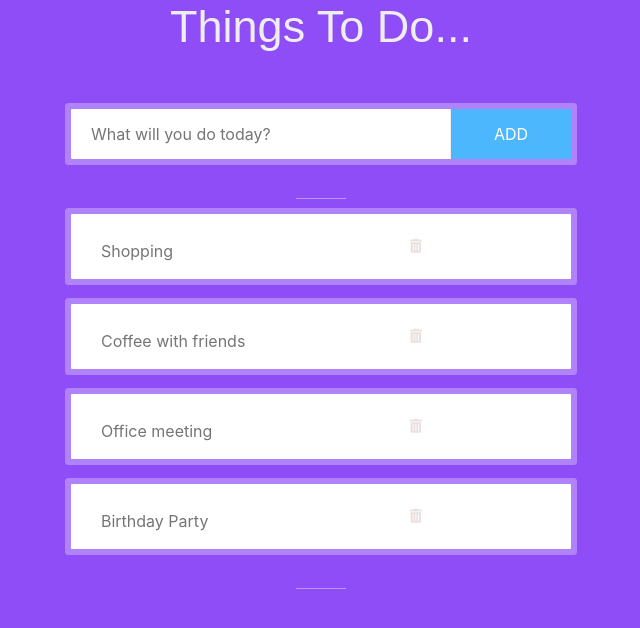
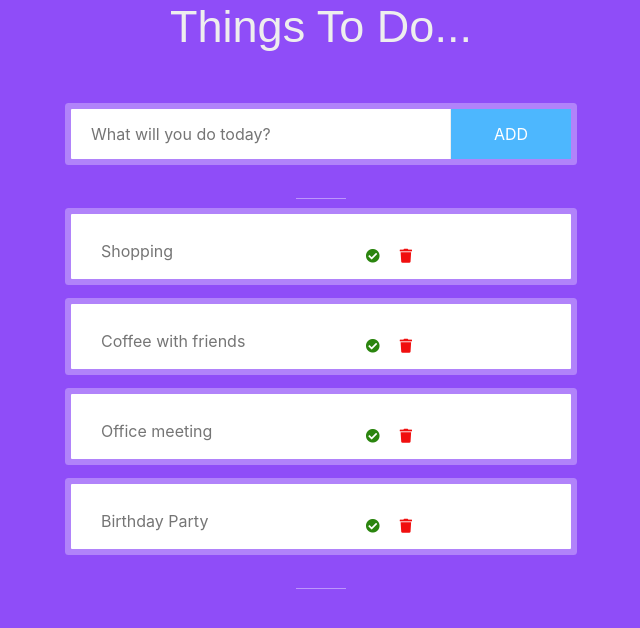
Before and after one commit to DeeAnnEye/python-django-todo, a Django app: page /todo/tasks/ in a window 1280 px wide. Shown: the top 628 px of the page, without its empty margins (319-959 px from the left). Run offline with Django 3.2, Linux system fonts and the light colour scheme; data comes from the database, SQL or seed files in the repository; some libraries are stand-ins or nearby versions.

Commit message:
Add delete and check icons

```diff
--- a/todo/static/css/style.css
+++ b/todo/static/css/style.css
@@ -1,5 +1,5 @@
 body {
-    background-color: #8f4df8
+  background-color: #8f4df8;
 }
 
 .main-todo-input {
@@ -7,7 +7,7 @@ body {
   padding: 0 120px 0 0;
   border-radius: 1px;
   margin-top: 200px;
-    box-shadow: 0px 0px 0px 6px rgba(255, 255, 255, 0.3)
+  box-shadow: 0px 0px 0px 6px rgba(255, 255, 255, 0.3);
 }
 
 .fl-wrap {
@@ -18,14 +18,14 @@ body {
 }
 
 .main-todo-input:before {
-    content: '';
+  content: "";
   position: absolute;
   bottom: -40px;
   width: 50px;
   height: 1px;
   background: rgba(255, 255, 255, 0.41);
   left: 50%;
-    margin-left: -25px
+  margin-left: -25px;
 }
 
 .main-todo-input-item {
@@ -34,11 +34,11 @@ body {
   box-sizing: border-box;
   border-right: 1px solid #eee;
   height: 50px;
-    position: relative
+  position: relative;
 }
 
 .main-todo-input-item input:first-child {
-    border-radius: 100%
+  border-radius: 100%;
 }
 
 .main-todo-input-item input {
@@ -46,11 +46,11 @@ body {
   border: none;
   width: 100%;
   height: 50px;
-    padding-left: 20px
+  padding-left: 20px;
 }
 
 .main-search-button {
-    background: #4DB7FE
+  background: #4db7fe;
 }
 
 .main-search-button {
@@ -63,17 +63,27 @@ body {
   border: none;
   border-top-right-radius: 0px;
   border-bottom-right-radius: 0px;
-    cursor: pointer
+  cursor: pointer;
 }
 
 .main-todo-input-wrap {
   max-width: 500px;
   margin: 30px auto;
-    position: relative
+  position: relative;
+}
+
+i {
+  padding: 10px;
+  border-radius: 30%;
+}
+
+i:hover {
+  background-color: rgb(184, 184, 184);
+  size: 25px;
 }
 
 :focus {
-    outline: 0
+  outline: 0;
 }
 
 @media only screen and (max-width: 768px) {
@@ -81,7 +91,7 @@ body {
     background: rgba(255, 255, 255, 0.2);
     padding: 14px 20px 10px;
     border-radius: 10px;
-        box-shadow: 0px 0px 0px 10px rgba(255, 255, 255, 0.0)
+    box-shadow: 0px 0px 0px 10px rgba(255, 255, 255, 0);
   }
 
   .main-todo-input-item {
@@ -89,28 +99,32 @@ body {
     border: 1px solid #eee;
     height: 50px;
     border: none;
-        margin-bottom: 10px
+    margin-bottom: 10px;
   }
 
   .main-todo-input-item input {
     border-radius: 6px !important;
-        background: #fff
+    background: #fff;
   }
 
   .main-search-button {
     position: relative;
     float: left;
     width: 100%;
-        border-radius: 6px
+    border-radius: 6px;
   }
 }
 
 .remove {
   float: right;
-    color: #ebe0e0 !important;
+  color: #f00f0f !important;
   font-size: 14px;
 }
-
+.taskcheck {
+  float: right;
+  color: #2b850f !important;
+  font-size: 14px;
+}
 #list-items {
   padding-left: 20px;
   /* padding-top: 15px */
@@ -119,21 +133,21 @@ body {
 ul {
   padding: 0;
   text-align: left;
-    list-style: none
+  list-style: none;
 }
 
 .todo-text {
   color: #757575;
-    margin-left: 10px
+  margin-left: 10px;
 }
 
 .strike {
-    color: blue
+  color: blue;
 }
 
 .todo-listing {
   padding: 0px 29px 0 0;
-    margin-top: 25px !important
+  margin-top: 25px !important;
 }
 
 h2 {
--- a/todo/templates/todo/tasks.html
+++ b/todo/templates/todo/tasks.html
@@ -43,7 +43,9 @@
         <div class="main-todo-input fl-wrap">
           <ul id="list-items">
             <div class="todo-listing">
-              <li class="todo-text">{{ task.task_text }} <i class="fas fa-trash-alt remove"></i></li>
+              <li class="todo-text">{{ task.task_text }}
+               <a href="#"><i class="fas fa-trash remove"></i><i class="fas fa-check-circle taskcheck"></i></a>
+              </li>
             </div>
           </ul>
         </div>
```
Lines whose indentation alone changed are shown as unchanged.
